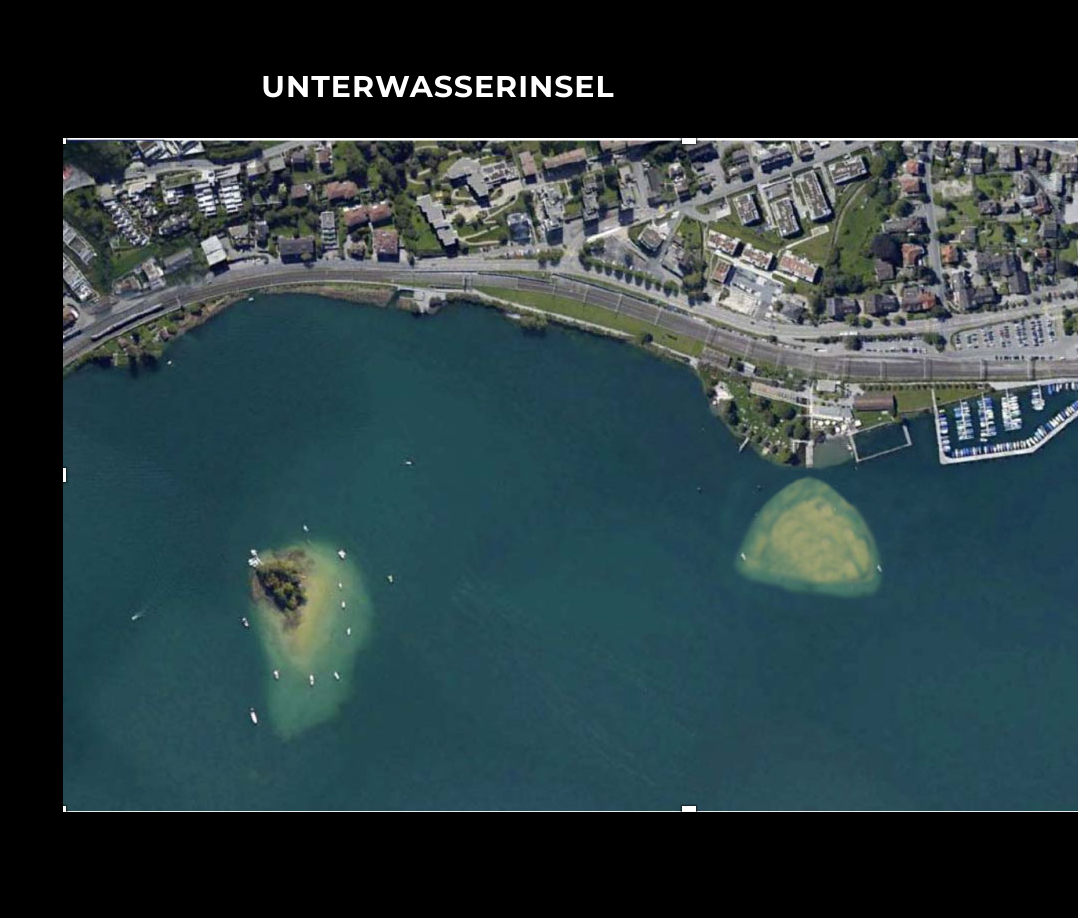
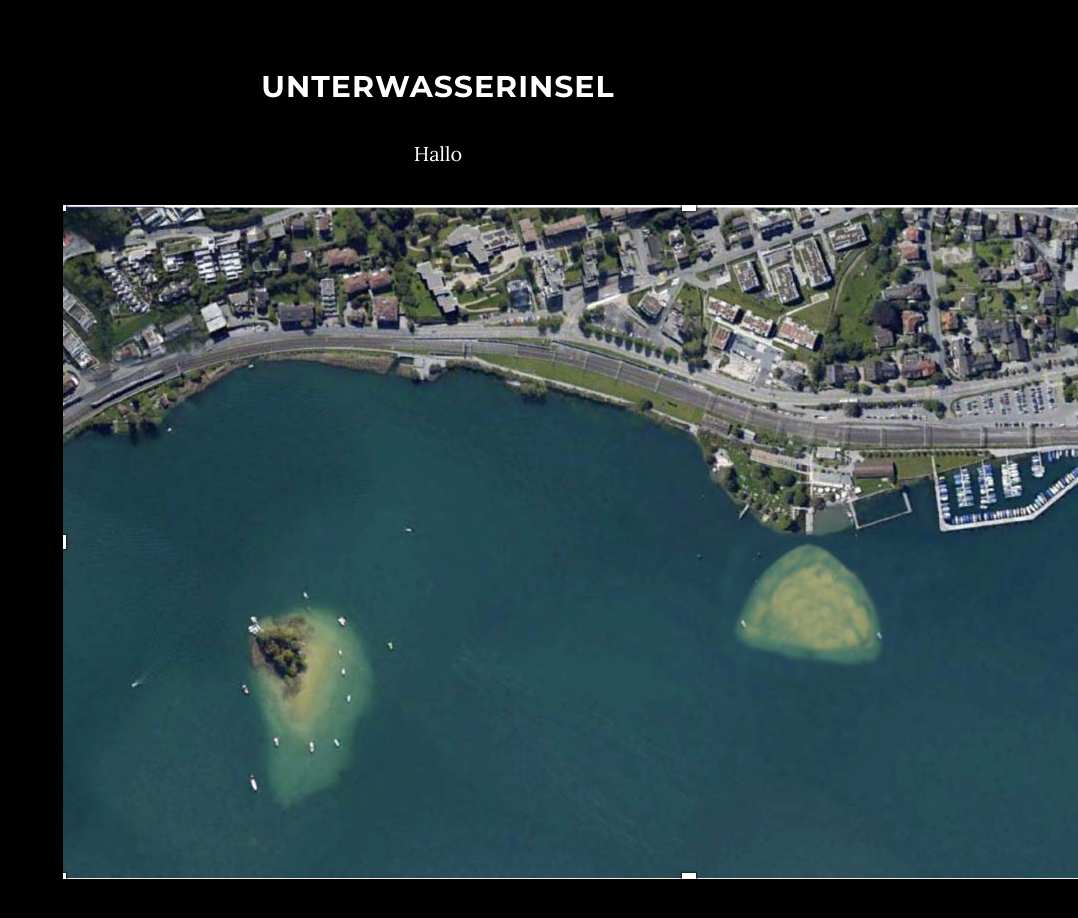
Before and after one commit to ChopinP/example, a website: page index.html in a window 1280 px wide. Shown: the part 980-1898 px from the top of the page, without its empty margins (202-1280 px from the left). Drawn offline with nearby package versions, Linux system fonts and the light colour scheme; some packages are replaced by stand-ins of ours.

Commit message:
better css

```diff
--- a/index.html
+++ b/index.html
@@ -94,8 +94,8 @@
 
                 <p></p>
                 <p></p>
-                <p></p>
-                <img src="FWZ.jpg"/>
+                <p>Hallo</p>
+                <img src="FWZ.jpg"/><span id="ThatThingINeededToStyle">
             </div>
         </div>
     </section>
```
